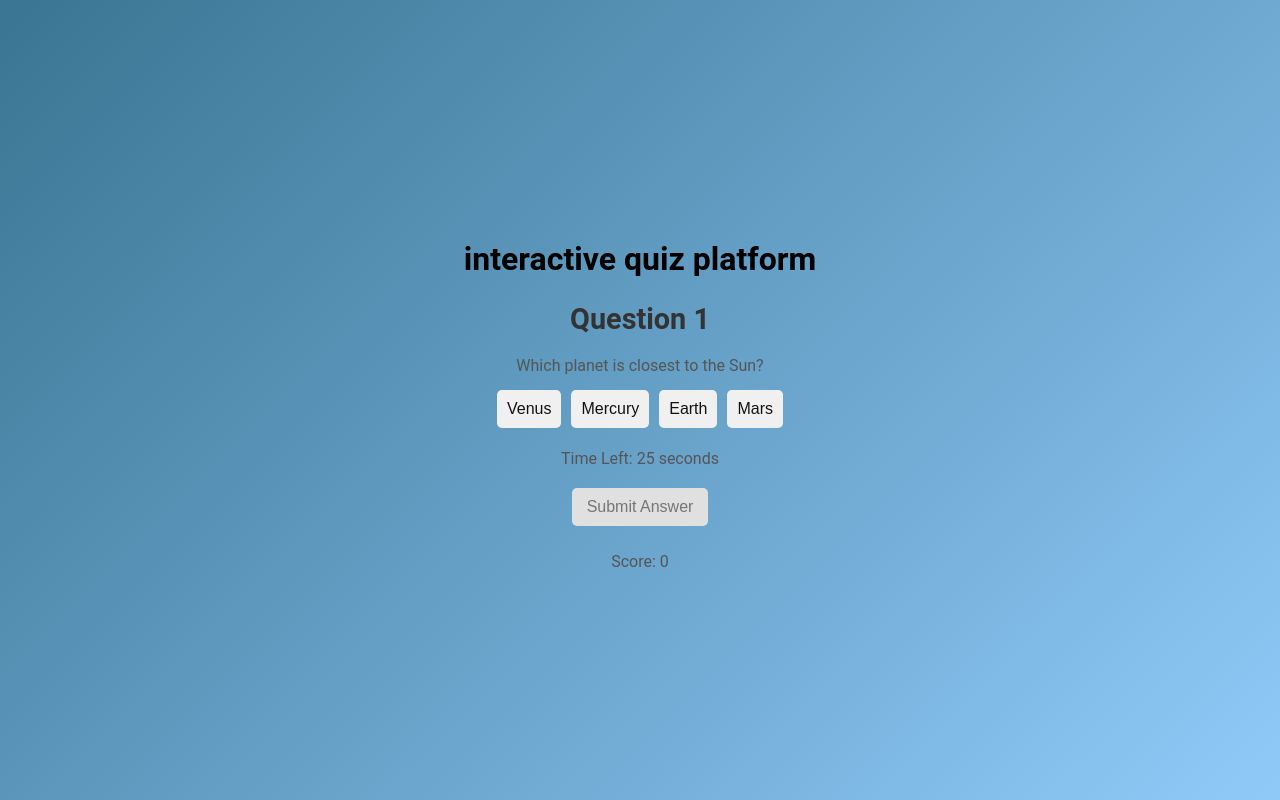
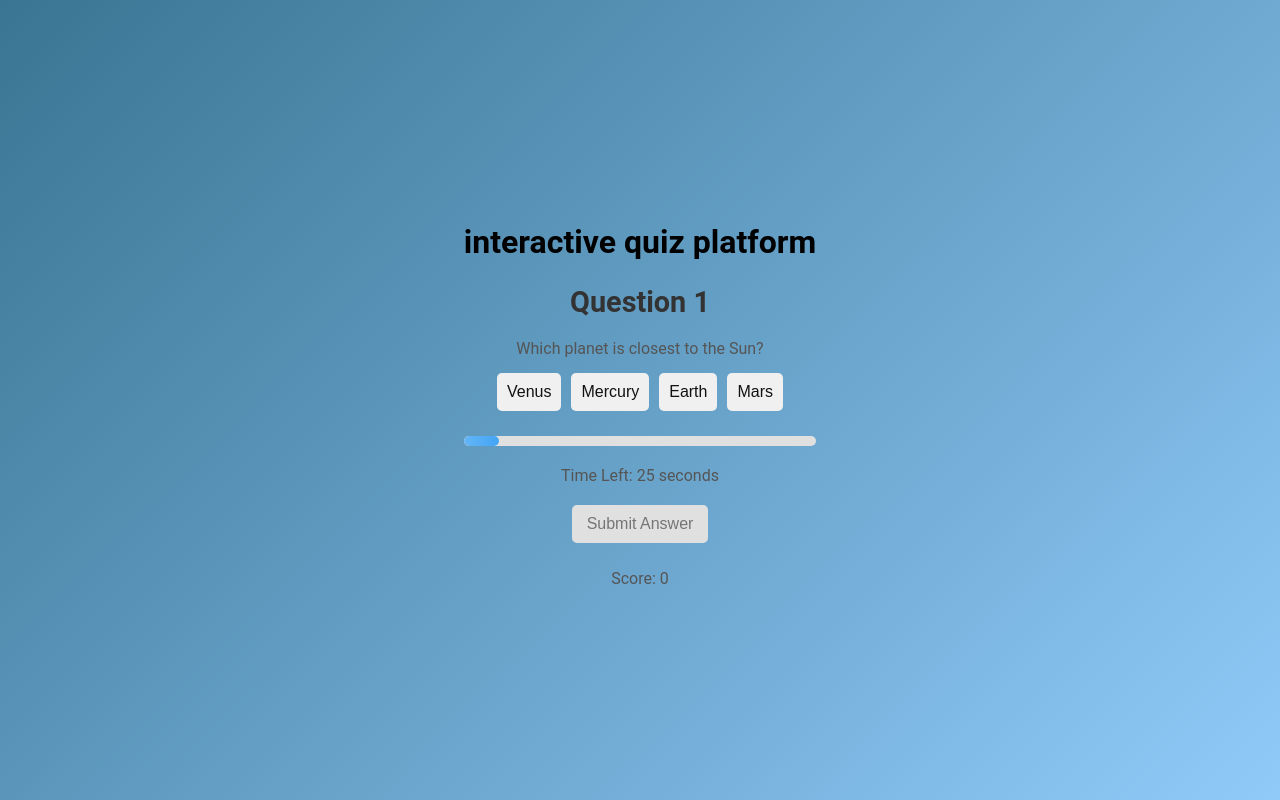
Before and after one commit to vigneshgithub-coder/quiz, a React (Vite) app: page / in a window 1280 px wide. Built offline with nearby package versions, Linux system fonts and the light colour scheme.

Commit message:
adding process bar

```diff
--- a/src/components/Quiz.jsx
+++ b/src/components/Quiz.jsx
@@ -23,6 +23,11 @@ const Quiz = () => {
 
     return () => clearInterval(timer);
   }, [timeLeft]);
+
+  //progresspercentage
+  const progressPercentage = ((currentQuestion + 1) / questions.length) * 100;
+  const progressColor = progressPercentage < 50 ? "#f44336" : "#4caf50";
+
 
   const handleTimeout = () => {
     setFeedback("Time's up!");
@@ -149,6 +154,20 @@ const Quiz = () => {
           />
         )}
       </div>
+
+       {/* Progress Bar */}
+       <div className="progress-bar">
+            <div
+              className="progress"
+              style={{
+                width: `${progressPercentage}%`,
+                backgroundColor: progressColor,
+              }}
+
+
+            ></div>
+          </div>
+
       <p>Time Left: {timeLeft} seconds</p>
       <button onClick={handleAnswer} disabled={!selectedAnswer || showAnswer}>
         Submit Answer
--- a/src/index.css
+++ b/src/index.css
@@ -129,3 +129,19 @@ input {
     transform: translateY(0);
   }
 }
+/* Progress Bar */
+.progress-bar {
+  width: 100%;
+  height: 10px;
+  background: #e0e0e0;
+  border-radius: 5px;
+  overflow: hidden;
+  margin: 20px 0;
+}
+
+.progress-bar .progress {
+  height: 100%;
+  background: linear-gradient(90deg, #64b5f6, #42a5f5);
+  border-radius: 5px;
+  transition: width 0.3s ease-in-out;
+}
```
